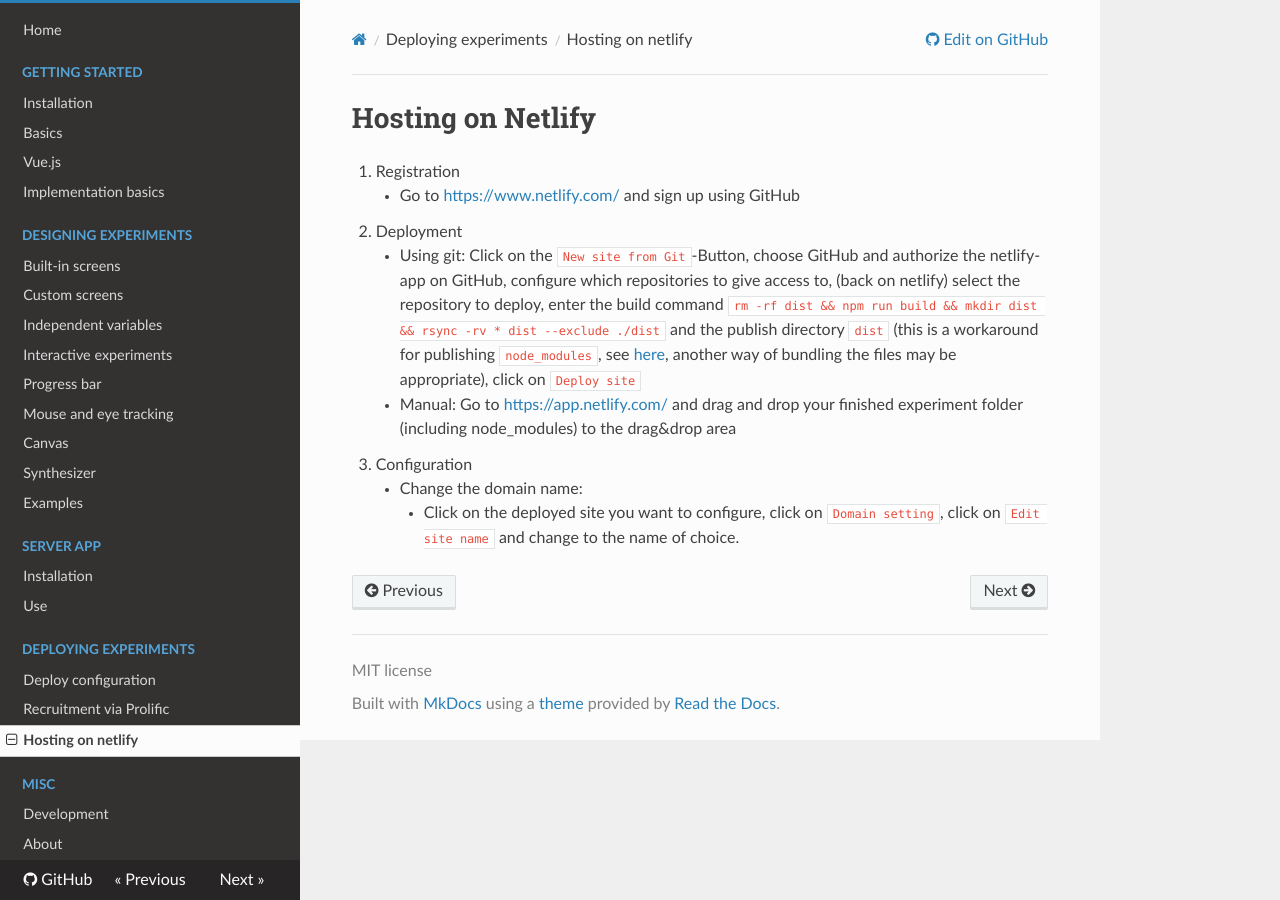
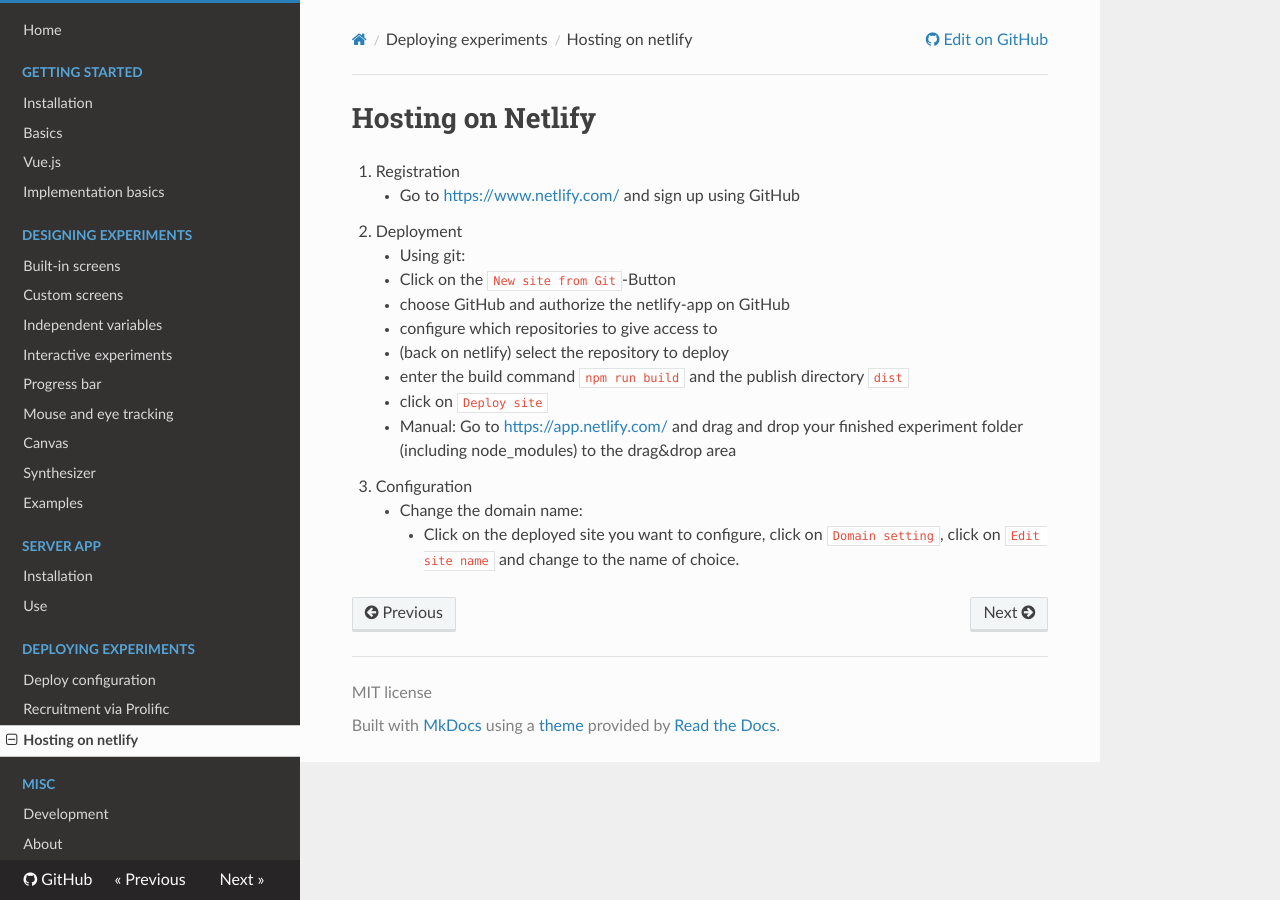
Before and after one commit to magpie-ea/magpie-v3-docs, an MkDocs documentation site: the page built from docs/03_deploying_experiments/04_hosting_on_netlify.md, in a window 1280 px wide. Built offline with MkDocs 1.6.1, drawn with Linux system fonts in a browser that asks for light colours.

Commit message:
Netlify Hosting: Fix build command for magpie3

```diff
--- a/docs/03_deploying_experiments/04_hosting_on_netlify.md
+++ b/docs/03_deploying_experiments/04_hosting_on_netlify.md
@@ -3,7 +3,13 @@
 1. Registration
     -  Go to [https://www.netlify.com/](https://www.netlify.com/) and sign up using GitHub
 2. Deployment
-    - Using git: Click on the `New site from Git`-Button, choose GitHub and authorize the netlify-app on GitHub, configure which repositories to give access to, (back on netlify) select the repository to deploy, enter the build command `rm -rf dist && npm run build && mkdir dist && rsync -rv * dist --exclude ./dist` and the publish directory `dist` (this is a workaround for publishing `node_modules`, see [here](https://stackoverflow.com/questions/54527465/no-node-modules-from-netlify-deploy/54545546#54545546), another way of bundling the files may be appropriate), click on `Deploy site`
+    - Using git:
+      - Click on the `New site from Git`-Button
+      - choose GitHub and authorize the netlify-app on GitHub
+      - configure which repositories to give access to
+      - (back on netlify) select the repository to deploy
+      - enter the build command `npm run build` and the publish directory `dist`
+      - click on `Deploy site`
     - Manual: Go to [https://app.netlify.com/](https://app.netlify.com/) and drag and drop your finished experiment folder (including node_modules) to the drag&drop area
 3. Configuration
     - Change the domain name:
```
